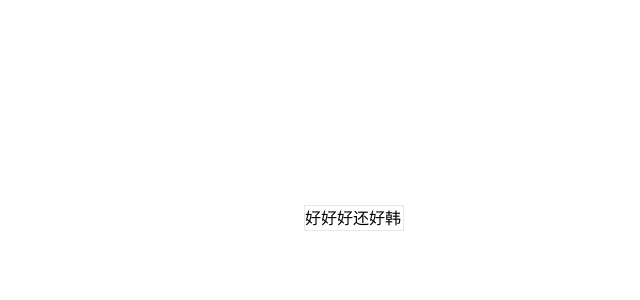
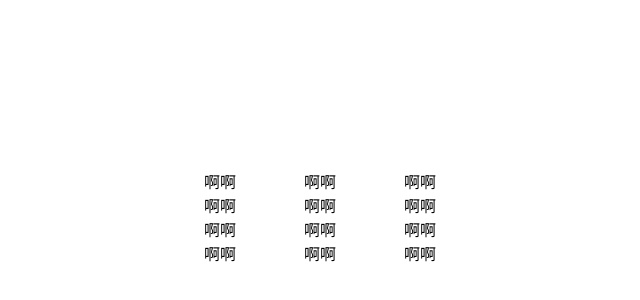
Before and after one commit to hanzhenfang/vite-vue-ts, a Vue app: page / in a window 1280 px wide. Before the commit this address had no page. Shown: the part 182-482 px from the top of the page, without its empty margins (286-926 px from the left). Built offline with nearby package versions, Linux system fonts and the light colour scheme.

Commit message:
feat: change npm to pnpm

```diff
--- a/src/App.vue
+++ b/src/App.vue
@@ -24,6 +24,8 @@ import PhotoName from "./components/PhotoName.vue";
 
 import { ToastCreator } from "./components/toast/toastCreator";
 
+import GridTest from "./components/grid/gridTest.vue";
+
 interface imgType {
   name: string;
   mime: string;
@@ -36,9 +38,7 @@ const imageInfo = ref<imgType>({
 </script>
 
 <template>
-  <div class="w-[100px] border-[1px]">
-    <PhotoName :photo-type="imageInfo.mime" :photo-name="imageInfo.name" />
-  </div>
+  <GridTest />
 </template>
 <style lang="less">
 #app {
--- /dev/null
+++ b/src/components/grid/gridTest.vue
@@ -0,0 +1,41 @@
+<script setup lang="ts">
+import { ref, computed } from "vue";
+
+import type { CSSProperties } from "vue";
+
+const wrapper = ref<HTMLDivElement>();
+
+const wrapperStyle = computed<CSSProperties>(() => {
+  return {
+    display: `grid`,
+    gridTemplateColumns: `repeat(3,minmax(${wrapperWidth.value}px,auto))`,
+  };
+});
+
+
+
+const wrapperWidth = computed(() => {
+  if (!wrapper.value) return 100;
+  const a = window.getComputedStyle(wrapper.value).gridTemplateColumns;
+  const b = a.split(" ")[0];
+  console.log("b", b);
+  return parseInt(b);
+});
+</script>
+<template>
+  <div ref="wrapper" :style="wrapperStyle">
+    <div>啊啊</div>
+    <div>啊啊</div>
+    <div>啊啊</div>
+    <div>啊啊</div>
+    <div>啊啊</div>
+    <div>啊啊</div>
+    <div>啊啊</div>
+    <div>啊啊</div>
+    <div>啊啊</div>
+    <div>啊啊</div>
+    <div>啊啊</div>
+    <div>啊啊</div>
+  </div>
+</template>
+<style scoped></style>
--- /dev/null
+++ b/src/node/node.js
@@ -0,0 +1 @@
+console.log("哈哈");
```
Also changed, not shown: 1 other file (tests, documents, lock files or other folders).
